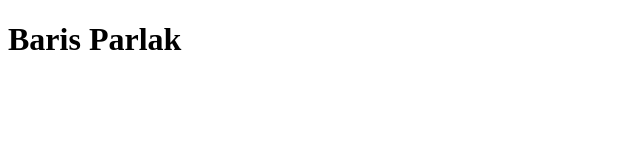
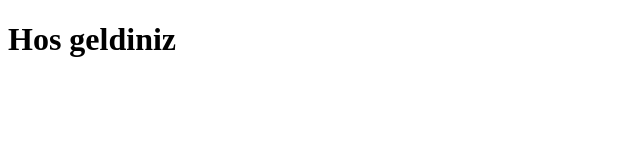
Before and after one commit to barisparlakk/barisparlakk.github.io, a plain HTML site: page index.html in a window 1280 px wide. Shown: the whole page, without its empty margins (0-640 px from the left). Drawn offline with Linux system fonts and the light colour scheme.

Commit message:
Update index.html

```diff
--- a/index.html
+++ b/index.html
@@ -1,6 +1,6 @@
 <!DOCTYPE html>
  <html>
    <body>
-      <h1>Baris Parlak</h1>
+      <h1>Hos geldiniz</h1>
    </body>
  </html>
```
